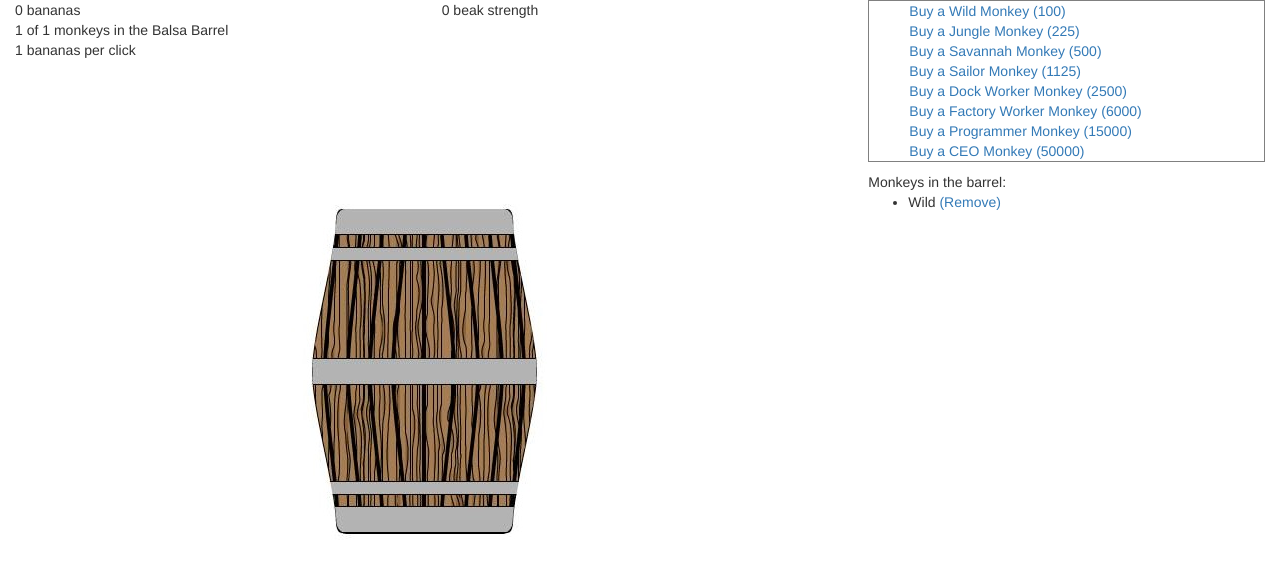
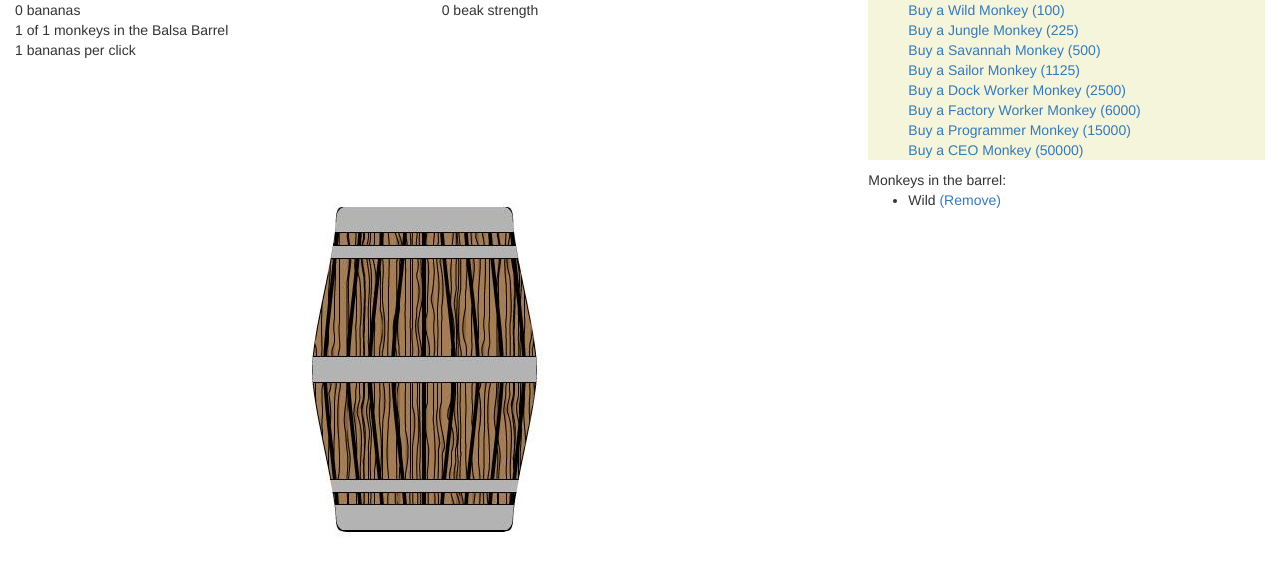
Before and after one commit to smithmd/monkey-business, a PHP site: page / in a window 1280 px wide. Shown: the top 580 px of the page. Run offline with PHP 8.4, Linux system fonts and the light colour scheme.

Commit message:
updated git ignore and some style

```diff
--- a/sass/style.css
+++ b/sass/style.css
@@ -1,5 +1,5 @@
 ul.monkeysToBuy {
-  border: 1px solid gray; }
+  background-color: beige; }
   ul.monkeysToBuy li {
     text-decoration: none;
     list-style: none; }
--- a/sass/style.scss
+++ b/sass/style.scss
@@ -1,5 +1,5 @@
 ul.monkeysToBuy {
-  border: 1px solid gray;
+  background-color: beige;
 
   li {
     text-decoration: none;
```
Also changed, not shown: 1 other file.
